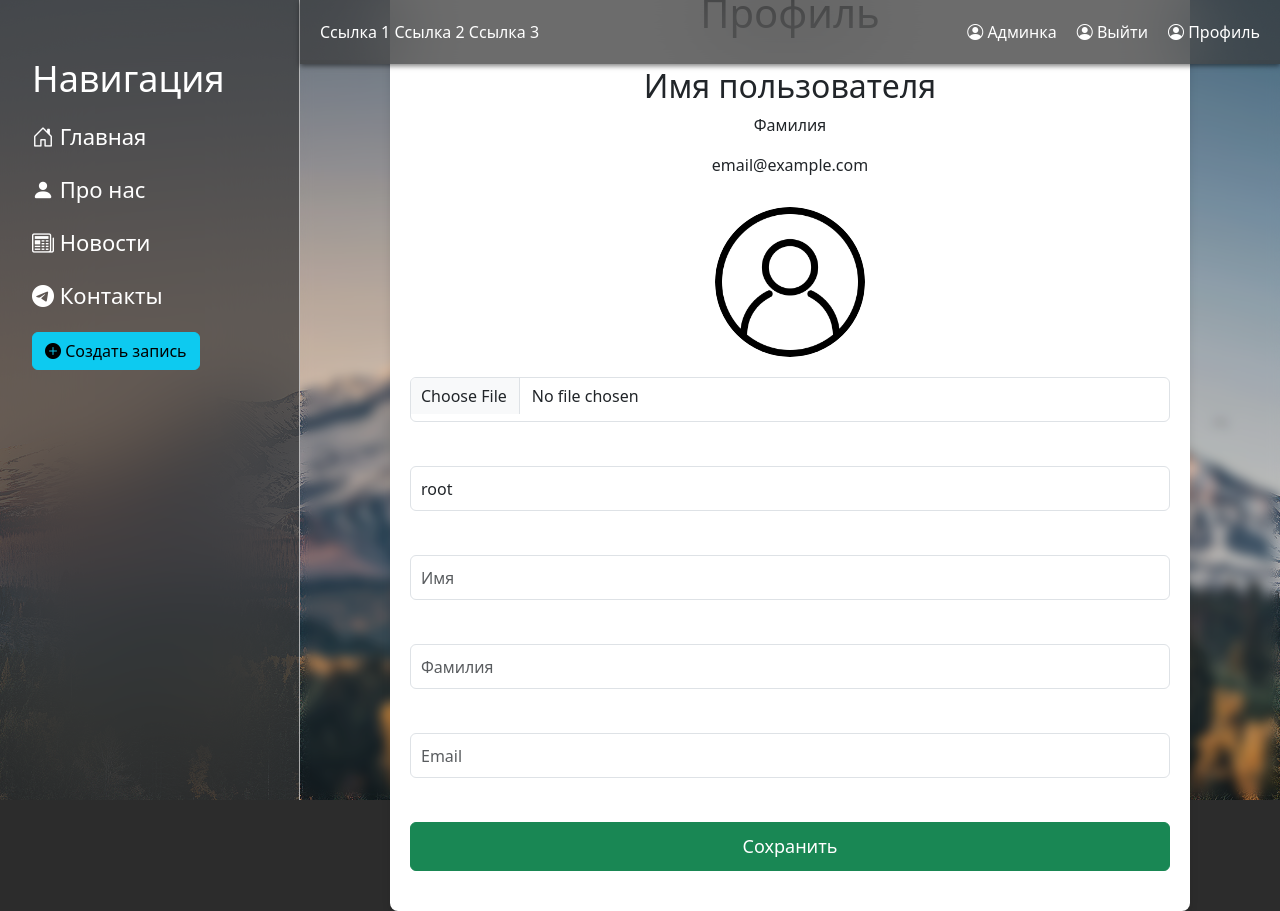
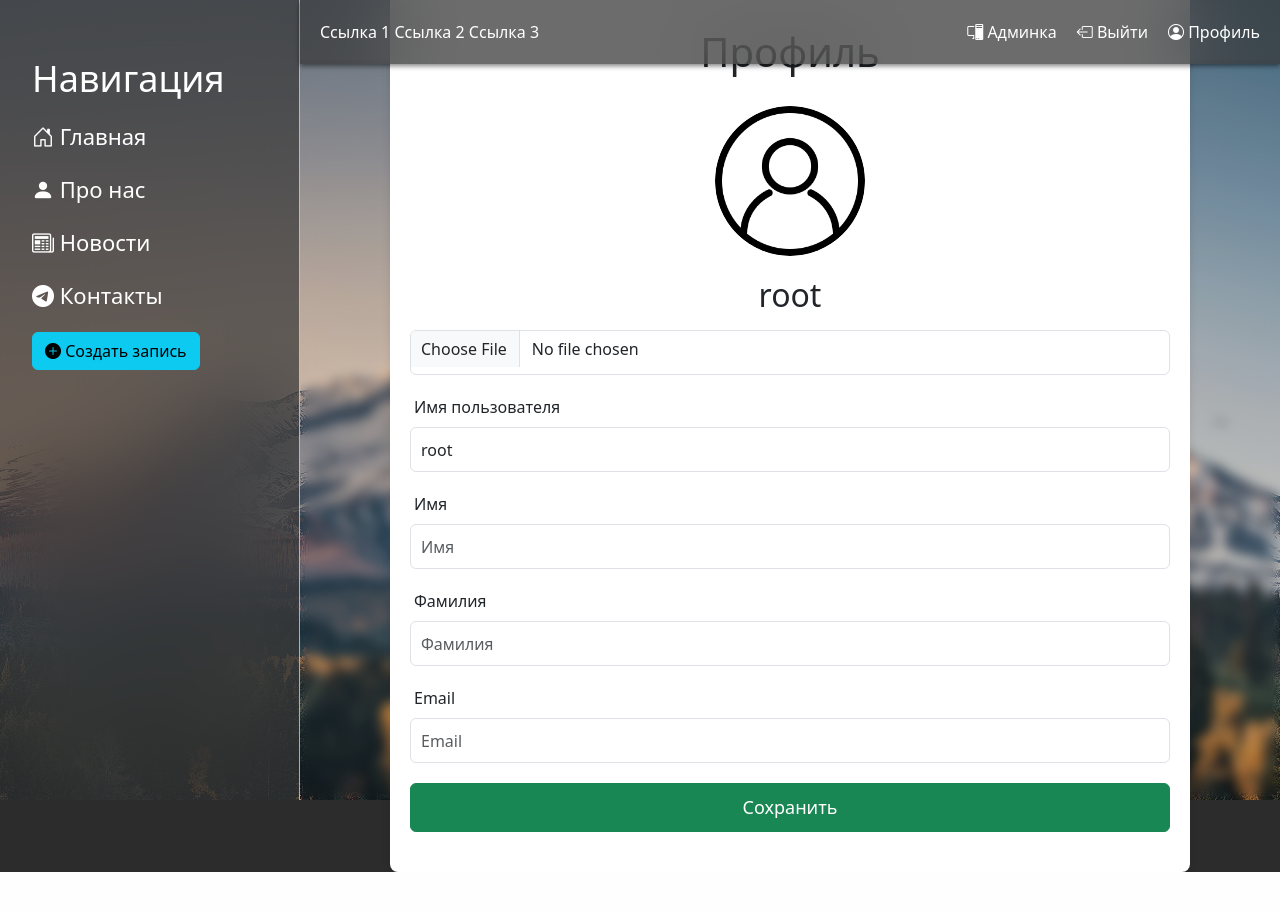
Before and after one commit to NIKITA-703/contorl_project, a Django app: page /user/profile/ in a window 1280 px wide. After the commit the page ends 872 px from the top, so only its background shows below. Run offline with Django 5.2, Linux system fonts and the light colour scheme; a user stored in the database is signed in.

Commit message:
before new css file

```diff
--- a/website/main/static/main/css/main.css
+++ b/website/main/static/main/css/main.css
@@ -300,6 +300,14 @@ form {
     font-size: 18px; /* Размер шрифта кнопки */
 }
 
+.profile-edit .form-label {
+    display: flex;
+    justify-content: start;
+    font-weight: 400;
+    left: 10px;
+    padding-left: 4px;
+}
+
 
 /* Стили для контейнера формы */
 .registration-container {
--- a/website/main/templates/main/layout.html
+++ b/website/main/templates/main/layout.html
@@ -38,9 +38,9 @@
                     <a href="{% url 'user:login' %}"><li><i class="bi bi-person"></i> Войти</li></a>
                 {% else %}
                     {% if user.is_admin or user.is_staff %}
-                        <a href="{% url 'admin:index' %}"><li><i class="bi bi-person-circle"></i> Админка</li></a>
+                        <a href="{% url 'admin:index' %}"><li><i class="bi bi-pc-display"></i> Админка</li></a>
                     {% endif %}
-                    <a href="{% url 'user:logout' %}"><li><i class="bi bi-person-circle"></i> Выйти</li></a>
+                    <a href="{% url 'user:logout' %}"><li><i class="bi bi-box-arrow-left"></i> Выйти</li></a>
                     <a href="{% url 'user:profile' %}"><li><i class="bi bi-person-circle"></i> Профиль</li></a>
                 {% endif %}
             </div>
--- a/website/users/templates/users/profile.html
+++ b/website/users/templates/users/profile.html
@@ -10,9 +10,7 @@
         <h1>Профиль</h1>
     </div>
     <div class="profile-info">
-        <h2>Имя пользователя</h2>
-        <p>Фамилия</p>
-        <p>email@example.com</p>
+
     </div>
     <div class="profile-edit">
         <form action="{% url 'users:profile' %}" method="post" enctype="multipart/form-data">
@@ -24,40 +22,48 @@
                 <img src="{% static 'users/img/profile.png' %}" alt="User Photo" style="max-width: 150px;" class="profile-photo">
              {% endif %}
 
-            <input type="file" class="form-control" placeholder="Загрузить фото" id="id_image" name="image" accept="image/*"> <br>
+            <h2>{{ form.username.value }}</h2>
+            <p>{{ form.last_name.value }}</p>
+            <p>{{ form.email.value }}</p>
+
+            <input type="file" class="form-control" placeholder="Загрузить фото" id="id_image" name="image" accept="image/*">
             {% if form.image.errors %}
                 <div class="alert alert-danger alert-dismissible fade show">{{form.image.errors}}</div>
             {% endif %}
 
+            <label for="id_username" class="form-label">Имя пользователя</label>
             <input type="text" class="form-control" placeholder="Имя пользователя"
                    id="id_username"
                    name="username"
-                   value="{{ form.username.value }}"> <br>
+                   value="{{ form.username.value }}">
             {% if form.username.errors %}
                 <div class="alert alert-danger alert-dismissible fade show">{{form.username.errors}}</div>
             {% endif %}
 
+            <label for="id_first_name" class="form-label">Имя</label>
             <input type="text" class="form-control" placeholder="Имя"
                    id="id_first_name"
                    name="first_name"
-                   value="{{ form.first_name.value }}"> <br>
+                   value="{{ form.first_name.value }}">
             {% if form.first_name.errors %}
                 <div class="alert alert-danger alert-dismissible fade show">{{form.first_name.errors}}</div>
             {% endif %}
 
+            <label for="id_last_name" class="form-label">Фамилия</label>
             <input type="text" class="form-control" placeholder="Фамилия"
                    id="id_last_name"
                    name="last_name"
-                   value="{{ form.last_name.value }}"> <br>
+                   value="{{ form.last_name.value }}">
             {% if form.last_name.errors %}
                 <div class="alert alert-danger alert-dismissible fade show">{{form.last_name.errors}}</div>
             {% endif %}
 
+            <label for="id_email" class="form-label">Email</label>
             <input type="email" class="form-control" placeholder="Email"
                    id="id_email"
                    name="email"
                    value="{{ form.email.value }}"
-            > <br>
+            >
             {% if form.email.errors %}
                 <div class="alert alert-danger alert-dismissible fade show">{{form.email.errors}}</div>
             {% endif %}
```
Also changed, not shown: website/db.sqlite3.
